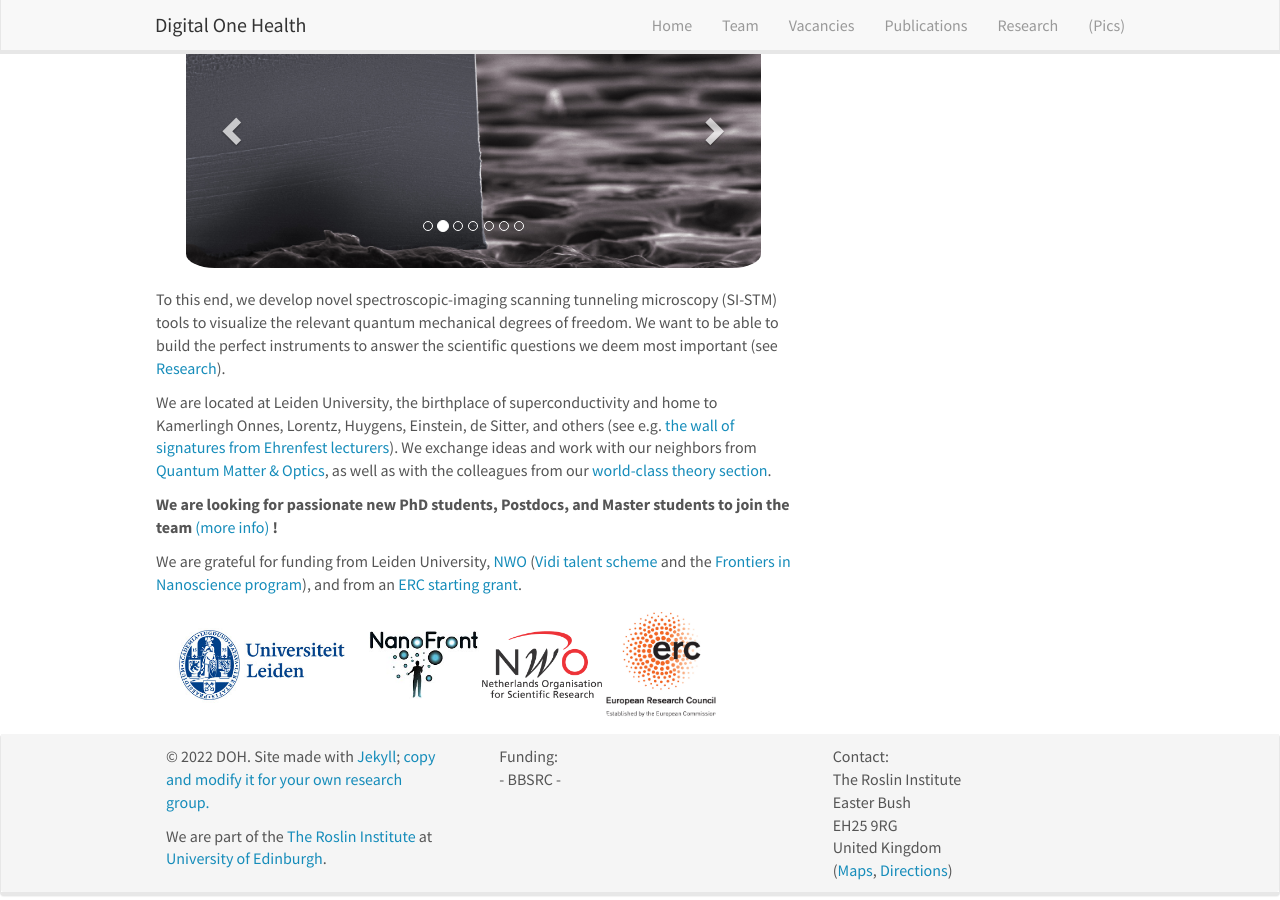
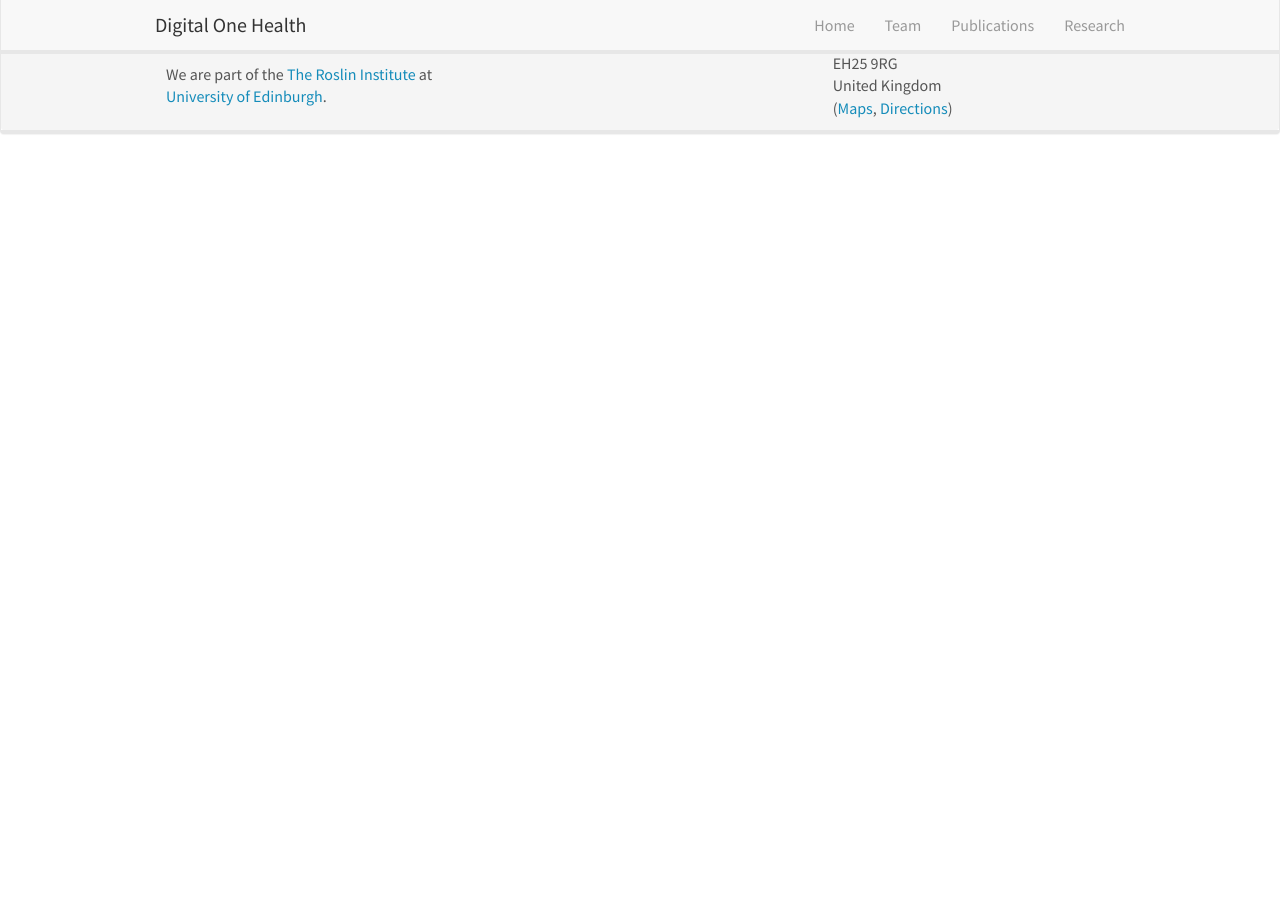
Before and after one commit to Digital-One-Health/digital-one-health.github.io, a Jekyll site: the page built from _pages/home.md, in a window 1280 px wide and 900 px high, scrolled down 495 px. Built offline with Jekyll 4.4.1, drawn with Linux system fonts in a browser that asks for light colours; nearby versions of some CDN libraries; after the commit the page ends 900 px from its top, so only the background shows below that.

```diff
--- a/_includes/header.html
+++ b/_includes/header.html
@@ -14,10 +14,10 @@
 	  <ul class="nav navbar-nav navbar-right">
 		<li><a href="{{ site.url }}{{ site.baseurl }}/">Home</a></li>
 		<li><a href="{{ site.url }}{{ site.baseurl }}/team">Team</a></li>
-		<li><a href="{{ site.url }}{{ site.baseurl }}/vacancies">Vacancies</a></li>
+		<!-- <li><a href="{{ site.url }}{{ site.baseurl }}/vacancies">Vacancies</a></li> -->
 		<li><a href="{{ site.url }}{{ site.baseurl }}/publications">Publications</a></li>
 		<li><a href="{{ site.url }}{{ site.baseurl }}/research">Research</a></li>
-		<li><a href="{{ site.url }}{{ site.baseurl }}/pictures">(Pics)</a></li>
+		<!-- <li><a href="{{ site.url }}{{ site.baseurl }}/pictures">(Pics)</a></li> -->
 	  </ul>
 	</div>
   </div>
--- a/_pages/home.md
+++ b/_pages/home.md
@@ -10,8 +10,10 @@
 
 Adrian is a Chancellor’s Fellow focusing on “digital one-health”, as veterinarian he specialised in molecular epidemiology and now develops technology to enable implementation of one-health strategies in Africa. His main area of research is Antimicrobial resistance (AMR) development and dissemination at the human-animal interface. Here Adrian is developing genomic analytical pipelines to support the utility clinical metagenomics in AMR research and training for developing countries such as Uganda and Malawi. He is also developing distributed Ledger technology for mapping antibiotic usage whose output can be used to estimate antibiotic resistance across temporal and spatial scales. Furthermore, Adrian leads a team of epidemiologist, clinicians, social scientist, bio-ethicists and software engineers that are developing and implementing a digital track and trace system tailored to haulage in East Africa, https://project-thea.org/ .
 
+<!--
+
 <div markdown="0" id="carousel" class="carousel slide" data-ride="carousel" data-interval="4000" data-pause="hover" >
-    <!-- Menu -->
+    <!- - Menu - ->
     <ol class="carousel-indicators">
         <li data-target="#carousel" data-slide-to="0" class="active"></li>
         <li data-target="#carousel" data-slide-to="1"></li>
@@ -22,7 +24,7 @@
         <li data-target="#carousel" data-slide-to="6"></li>
     </ol>
 
-    <!-- Items -->
+    <!- - Items - ->
     <div class="carousel-inner" markdown="0">
         <div class="item active">
             <img src="{{ site.url }}{{ site.baseurl }}/images/slider7001400/QPI_Rh.jpg" alt="Slide 1" />
@@ -53,9 +55,9 @@
   </a>
 </div>
 
+ -->
 
-
-
+<!--
 To this end, we develop novel spectroscopic-imaging scanning tunneling microscopy (SI-STM) tools to visualize the relevant quantum mechanical degrees of freedom. We want to be able to build the perfect instruments to answer the  scientific questions we deem most important (see [Research](research)).
 
 We are located at Leiden University, the birthplace of superconductivity and home to Kamerlingh Onnes, Lorentz, Huygens, Einstein, de Sitter, and others (see e.g. [the wall of signatures from Ehrenfest lecturers](https://www.lorentz.leidenuniv.nl/history/colloquium/muur_heel.html)). We exchange ideas and work with our neighbors from [Quantum Matter & Optics](http://www.physics.leidenuniv.nl/qo-home), as well as with the colleagues from our [world-class theory section](https://www.lorentz.leidenuniv.nl).
@@ -70,4 +72,4 @@
   <img src="{{ site.url }}{{ site.baseurl }}/images/logopic/Logo_Nanofront.jpg" style="width: 110px">
   <img src="{{ site.url }}{{ site.baseurl }}/images/logopic/Logo_NWO.jpg" style="width: 120px">
   <img src="{{ site.url }}{{ site.baseurl }}/images/logopic/Logo_ERC.jpg" style="width: 110px">
-</figure>
+</figure> -->
```
Also changed, not shown: _pages/research.md (+4 -1 lines), 10 other files.
